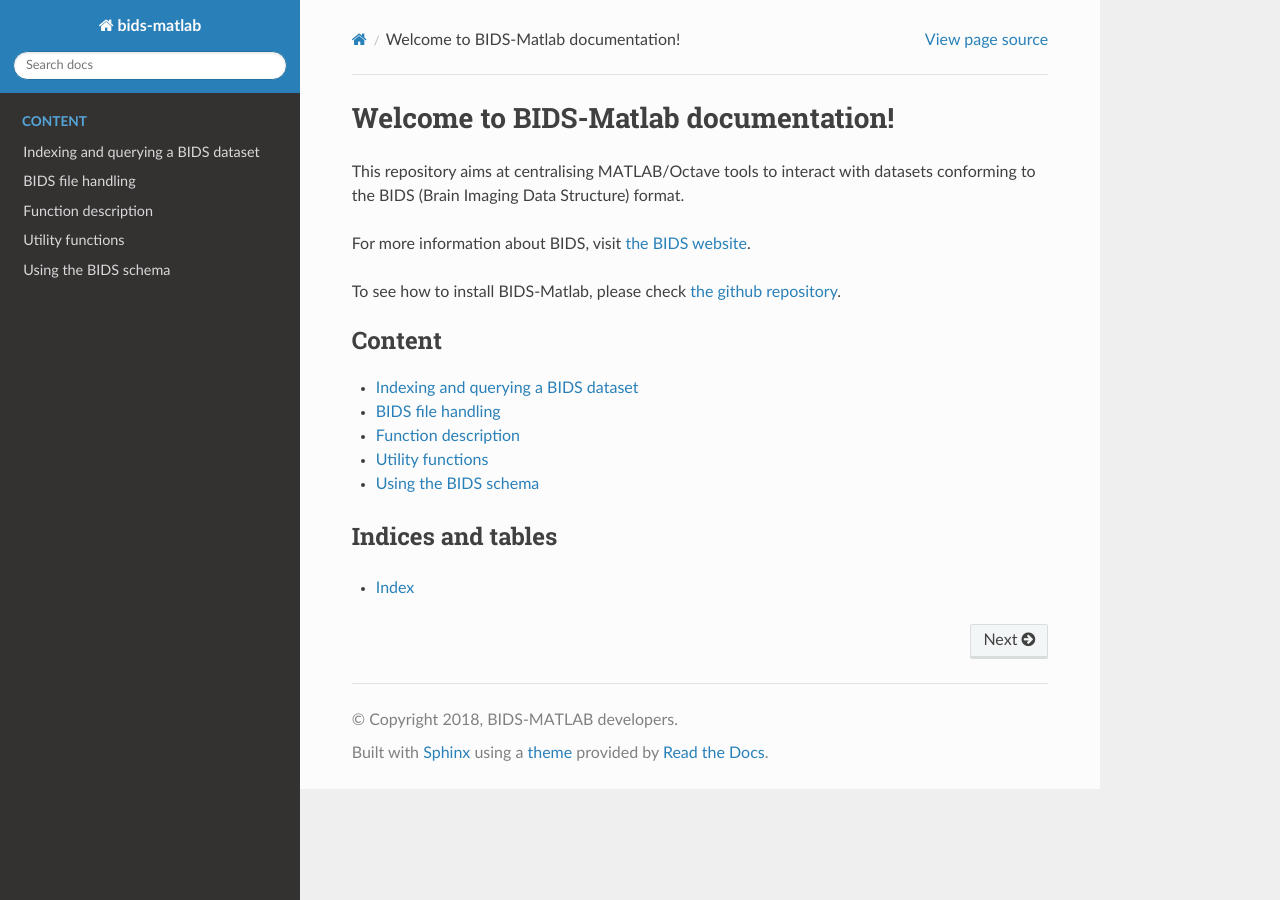
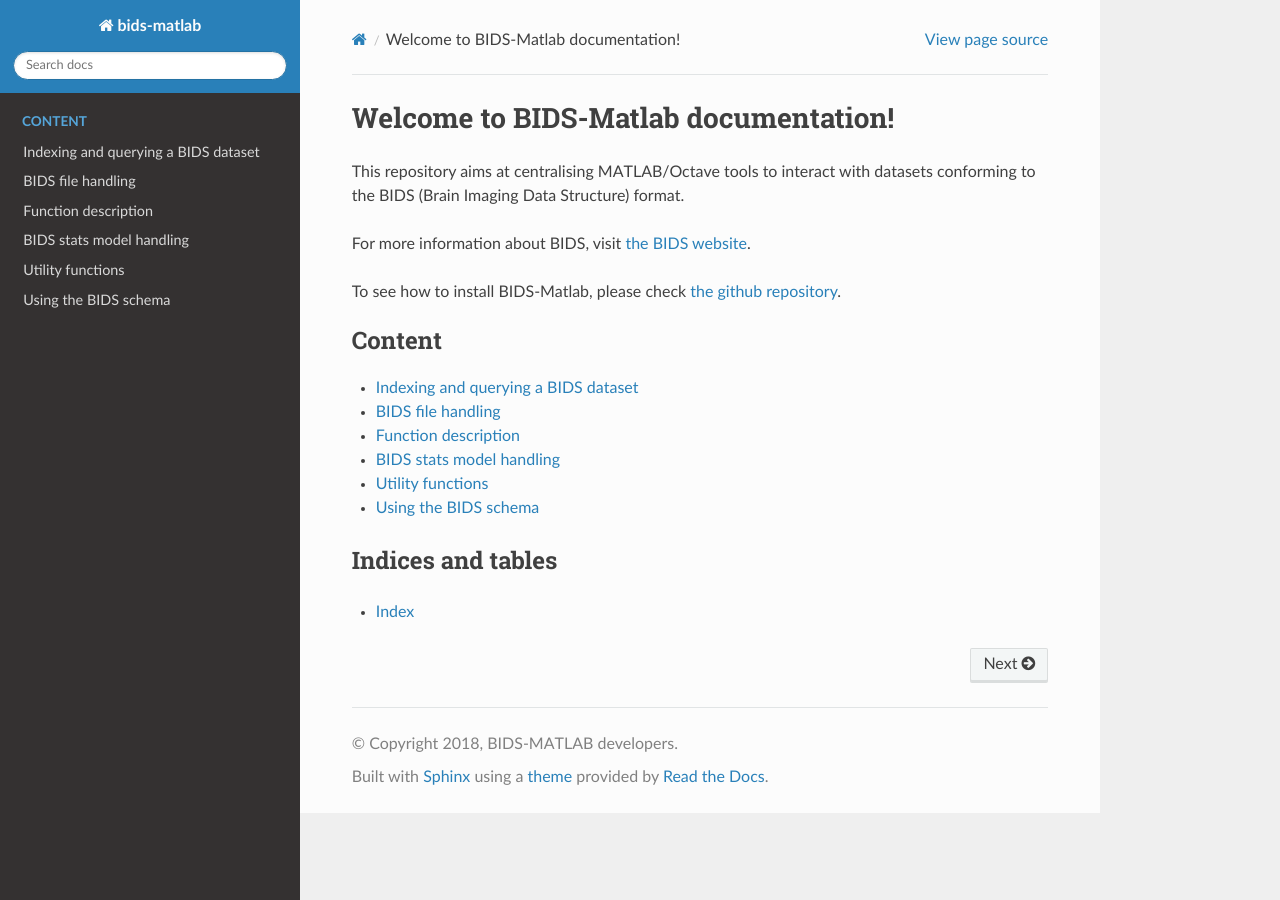
Before and after one commit to bids-standard/bids-matlab, a Sphinx documentation site: the page built from docs/source/index.rst, in a window 1280 px wide. Built offline with Sphinx 7.4.7 and the Read the Docs theme 2.0.0, drawn with Linux system fonts in a browser that asks for light colours.

Commit message:
add docs model

```diff
--- a/docs/source/index.rst
+++ b/docs/source/index.rst
@@ -19,6 +19,7 @@ To see how to install BIDS-Matlab, please check
    layout_query
    file
    function_description
+   stats_model
    utility_functions
    schema
 
--- /dev/null
+++ b/docs/source/stats_model.rst
@@ -0,0 +1,7 @@
+BIDS stats model handling
+*************************
+
+.. automodule:: +bids
+
+.. autoclass:: Model
+    :members:
```
Also changed, not shown: 1 other file.
